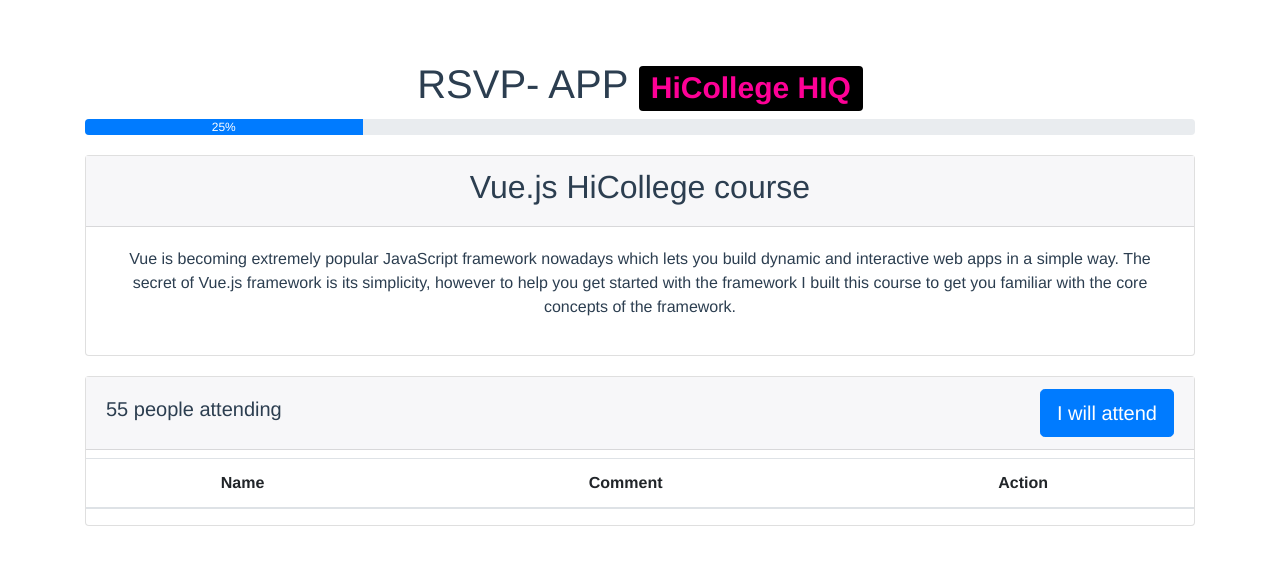
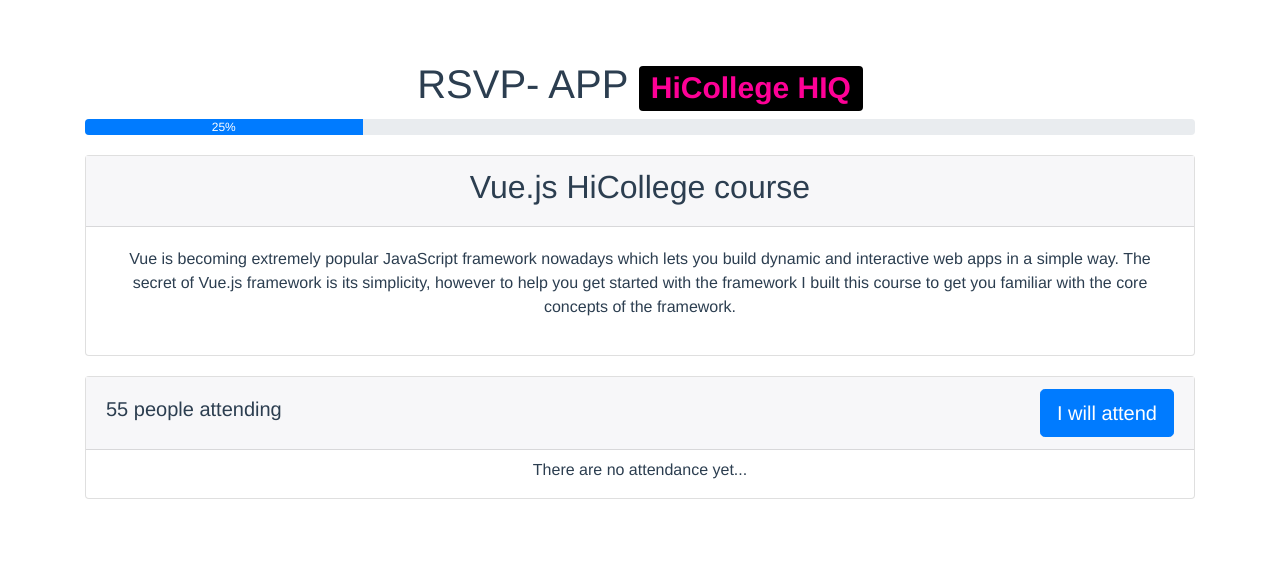
Before and after one commit to naimlatifi5/HiCollege2018--Vue.js, a Vue app in the folder hicollege-vuejs/: page / in a window 1280 px wide. Shown: the top 562 px of the page. Built offline with nearby package versions, Linux system fonts and the light colour scheme.

Commit message:
Fixed to check if we have attendance on the list, if yes display table, if no show the message to user

```diff
--- a/hicollege-vuejs/src/components/displayTableData.vue
+++ b/hicollege-vuejs/src/components/displayTableData.vue
@@ -1,5 +1,5 @@
 <template>
-    <table class="table table-hover">
+    <table class="table table-hover" v-if="userData.length">
       <thead>
         <tr>
           <th scope="col">Name</th>
@@ -8,13 +8,18 @@
         </tr>
       </thead>
       <tbody>
-        <tr v-for="item in userData">
+        <tr v-for="(item,index) in userData" :id="index">
           <td>{{item.name}}</td>
           <td>{{item.comment}}</td>
           <td><removeButton></removeButton></td>
         </tr>
       </tbody>
     </table>
+    <div v-else>
+       <p>
+         There are no attendance yet...
+       </p>
+    </div>
 </template>
 
 <script>
@@ -27,9 +32,6 @@
       required: true
     }
   },
-  mounted() {
-    console.log(this.userData);
-  },
   components: {
     removeButton
   }
```
